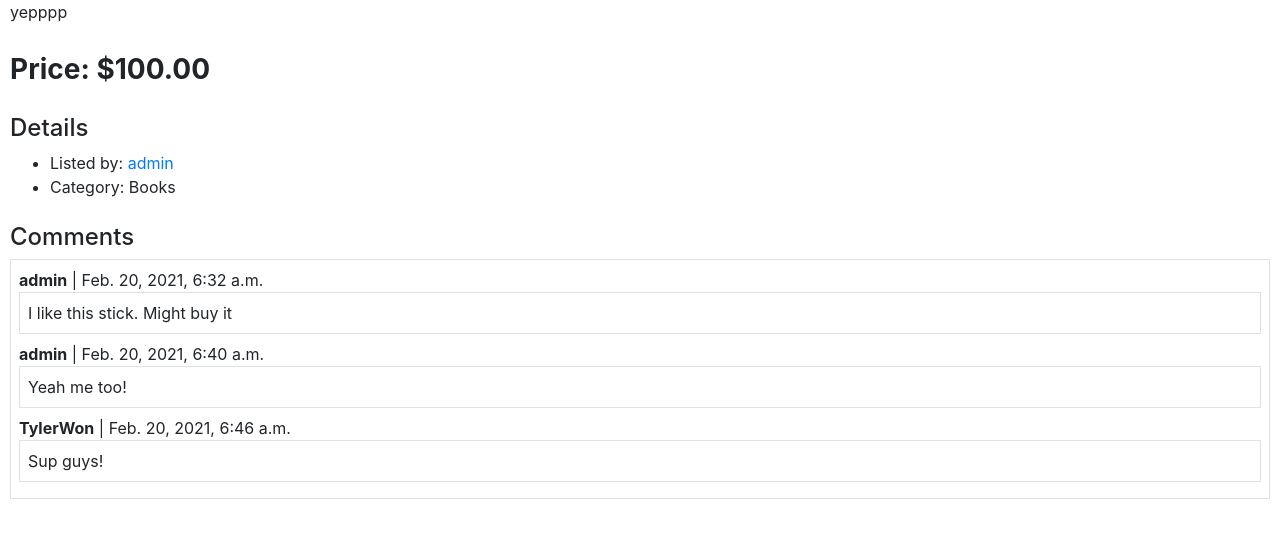
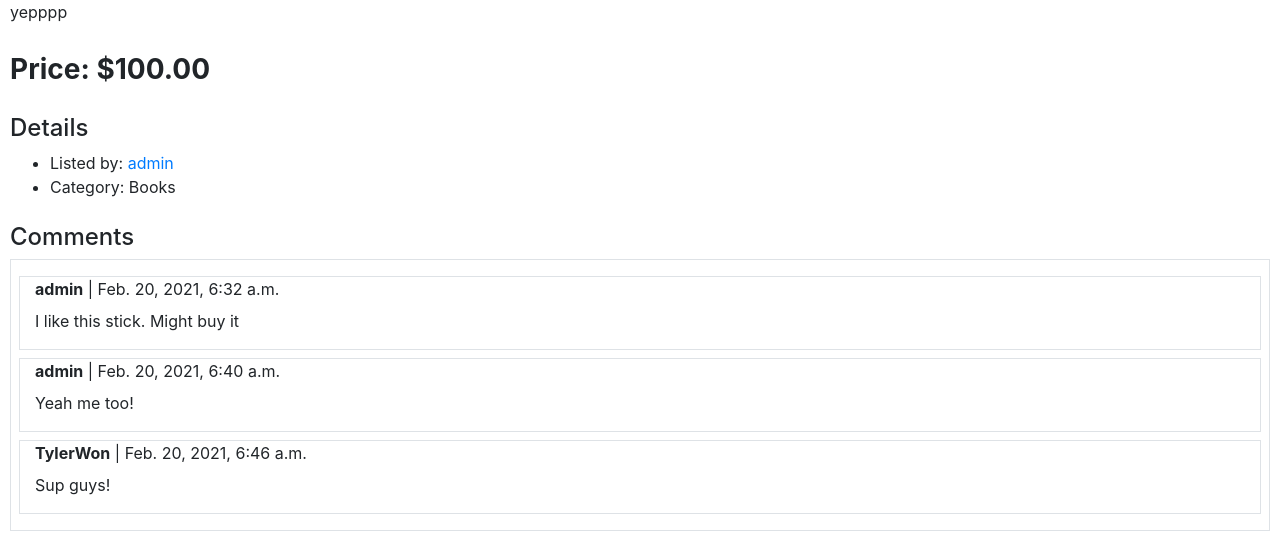
Before and after one commit to TylerWon/commerce, a Django app: page /listings/2 in a window 1280 px wide. Shown: the part 698-1239 px from the top of the page. Before the commit the page ends 1197 px from the top, so only its background shows below. Run offline with Django 3.2, Linux system fonts and the light colour scheme; data comes from the database, SQL or seed files in the repository; both versions use the stored data as it was after the commit; some libraries are stand-ins or nearby versions.

Commit message:
format comments

```diff
--- a/auctions/templates/auctions/listing.html
+++ b/auctions/templates/auctions/listing.html
@@ -118,11 +118,9 @@
         {% endif %}
         <div class="container-fluid border p-2">
             {% for comment in listing.comments.all %}
-                <div class="mb-2">
+                <div class="container-fluid border my-2">
                     <strong>{{ comment.commenter.username }}</strong> | {{ comment.date }}
-                    <div class="container-fluid border p-2">
-                            {{ comment.content }}
-                    </div>
+                    <div class="py-2 mb-2">{{ comment.content }}</div>
                 </div>
             {% empty %}
                 No comments.
```
Also changed, not shown: db.sqlite3.
